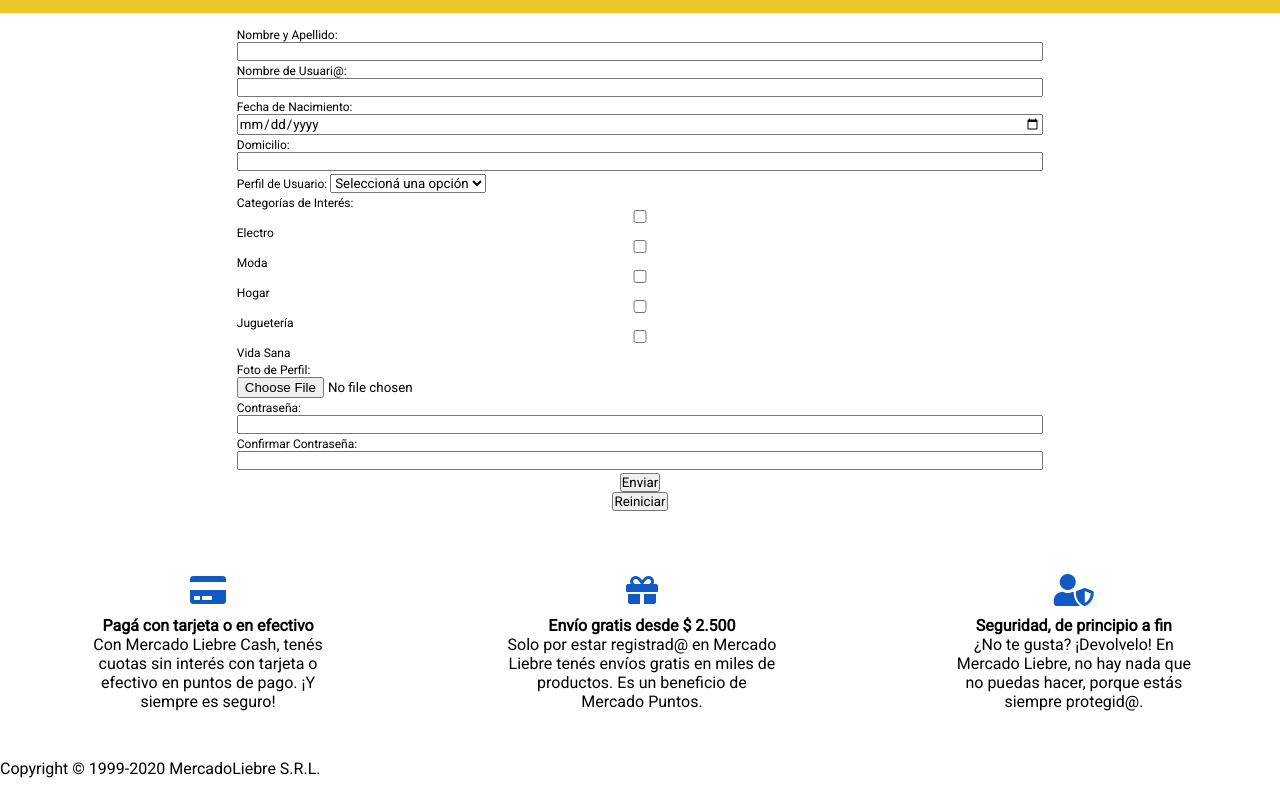
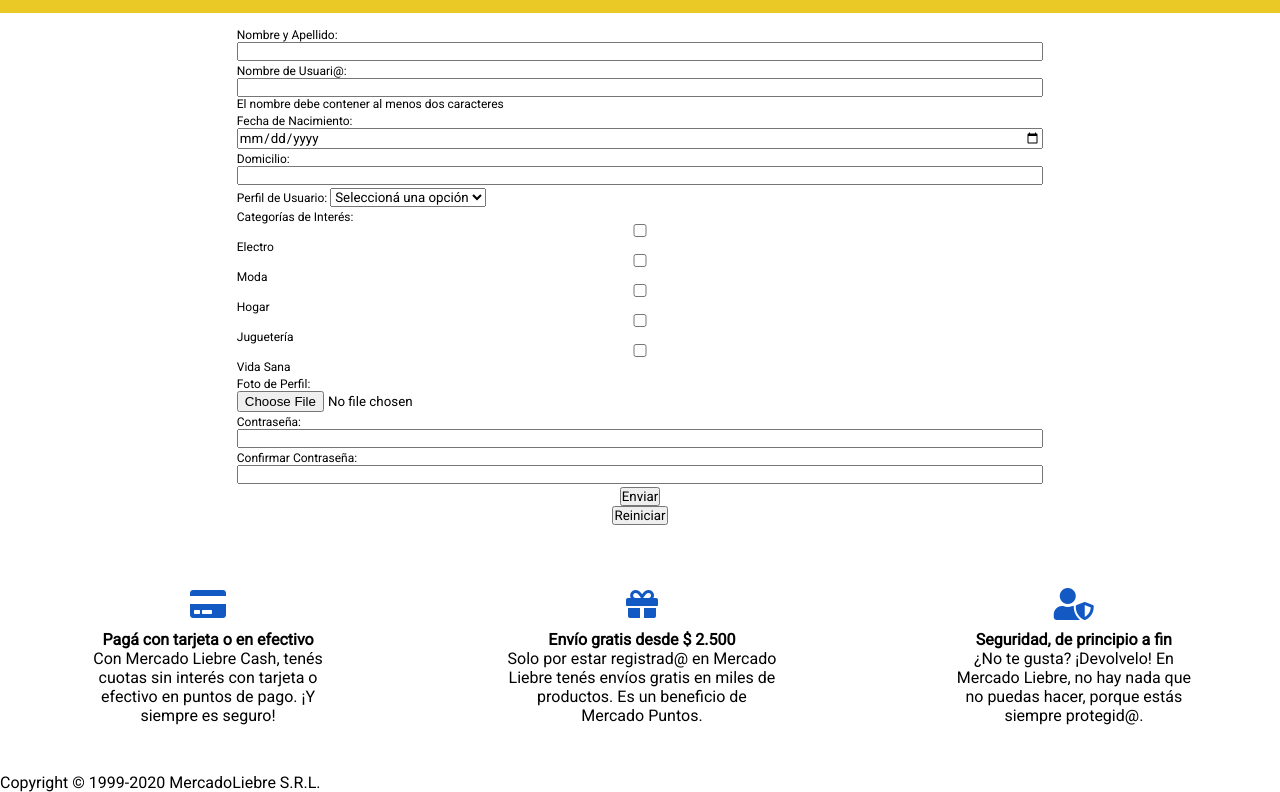
Before and after one commit to Facundo-B/DH, a website: page mercadoliebre/views/register.html in a window 1280 px wide. Shown: the part 142-934 px from the top of the page. Drawn offline with Linux system fonts and the light colour scheme.

Commit message:
Termino formularios ahsta desafio 3

```diff
--- a/mercadoliebre/views/register.html
+++ b/mercadoliebre/views/register.html
@@ -53,6 +53,7 @@
             <div class="form-control">
                 <label> Nombre de Usuari@:
                     <input type="text">
+                    <span>El nombre debe contener al menos dos caracteres</span>
                 </label>
             </div>
 
```
